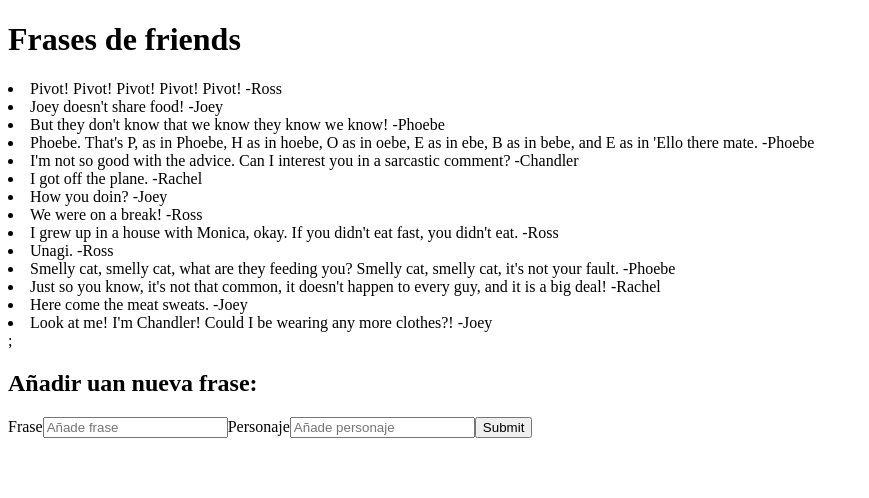
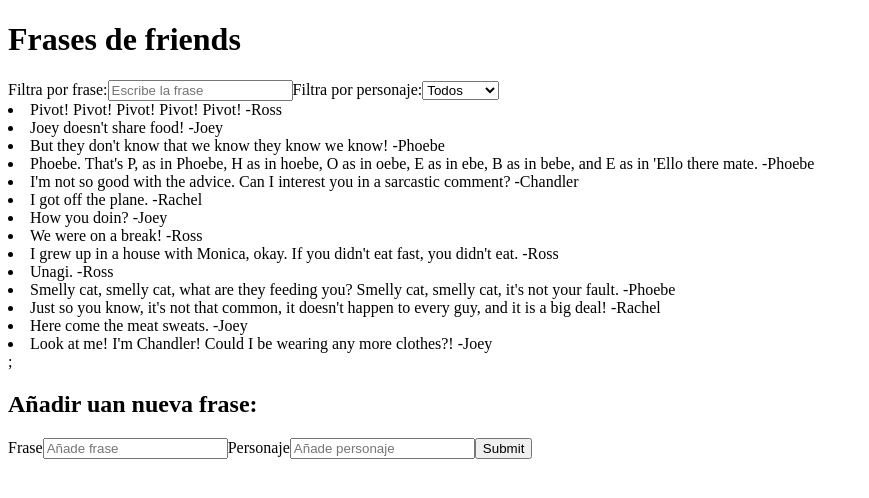
Before and after one commit to Adalab/modulo-3-evaluacion-intermedia-blancabigeriego, a React (Create React App) app: page / in a window 1280 px wide. Shown: the top 498 px of the page, without its empty margins (0-869 px from the left). Built offline with nearby package versions, Linux system fonts and the light colour scheme.

Commit message:
add filter by character

```diff
--- a/src/components/App.js
+++ b/src/components/App.js
@@ -10,9 +10,19 @@
     quote: "",
     character:"",
   })
+  const[search, setSearch] = useState("");
+  const [searchChar, setSearchChar] = useState("");
 
   //pintar
-  const htmlData = data.map((eachQuote, index)=>{
+  const htmlData = data
+  .filter((eachQuote)=>{
+    return eachQuote.quote.toLowerCase().includes(search.toLowerCase());
+  })
+  .filter ((eachQuote)=>{
+    return eachQuote.character.toLowerCase().includes(searchChar.toLowerCase())
+  })
+
+  .map((eachQuote, index)=>{
     return(
       <li key={index}>{eachQuote.quote} -{eachQuote.character}</li>
     )
@@ -37,10 +47,31 @@
 
   };
 
+  const handleSearch = (ev) =>{
+    setSearch(ev.target.value);
+  }
+
+  const handleCharSearch =(ev) =>{
+    setSearchChar(ev.target.value);
+  }
+
 
   return (
    <div>
+
      <h1>Frases de friends</h1>
+     <label>Filtra por frase:</label>
+     <input type="text" placeholder="Escribe la frase" name="search" value={search} onChange={handleSearch}/>
+     <label>Filtra por personaje:</label>
+     <select onChange={handleCharSearch} value={searchChar}>
+      <option>Todos</option>
+      <option>Ross</option>
+      <option>Mónica</option>
+      <option>Joey</option>
+      <option>Phoebe</option>
+      <option>Chandler</option>
+      <option>Rachel</option>
+     </select>
      {htmlData};
      <h2>Añadir uan nueva frase:</h2>
      <form>
```
